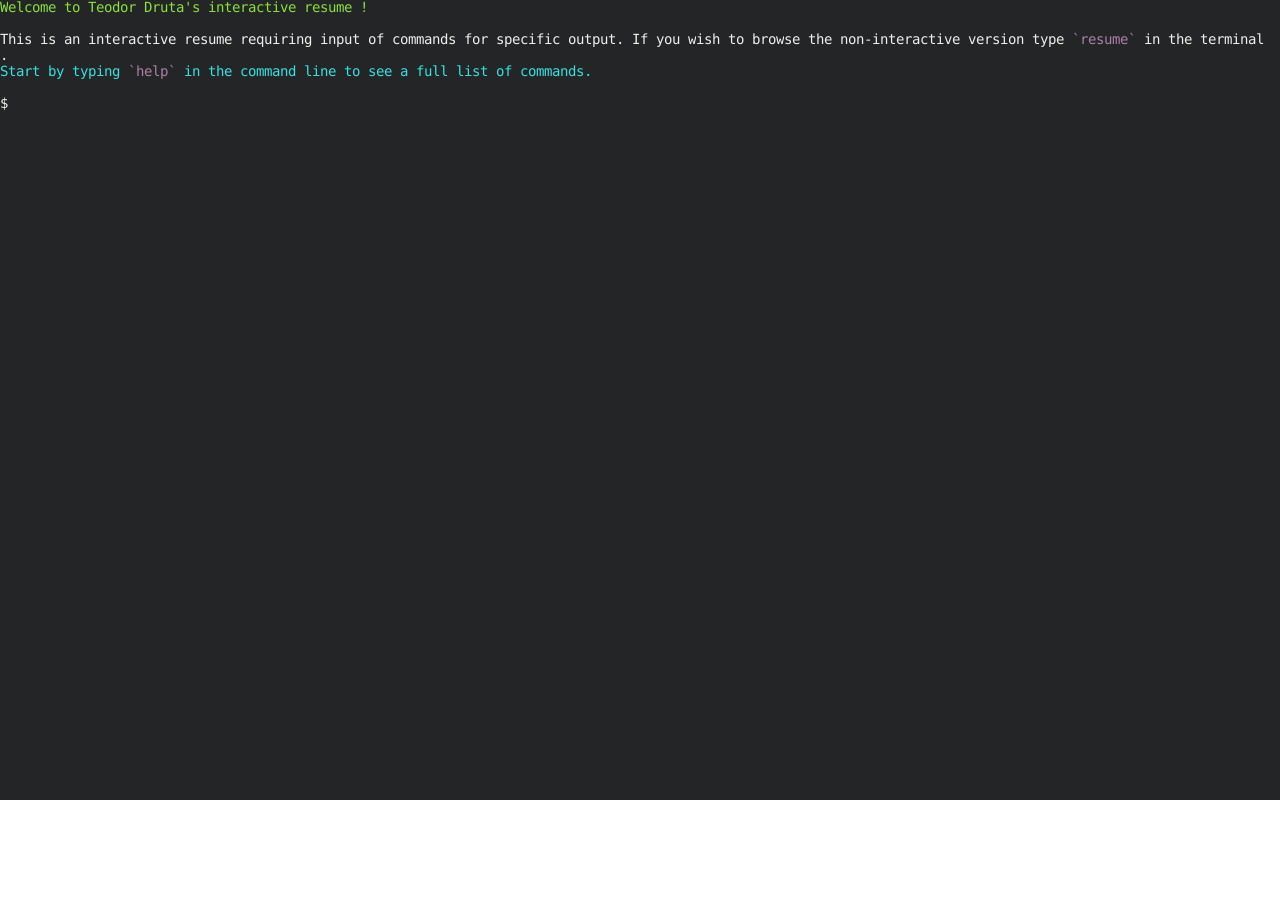
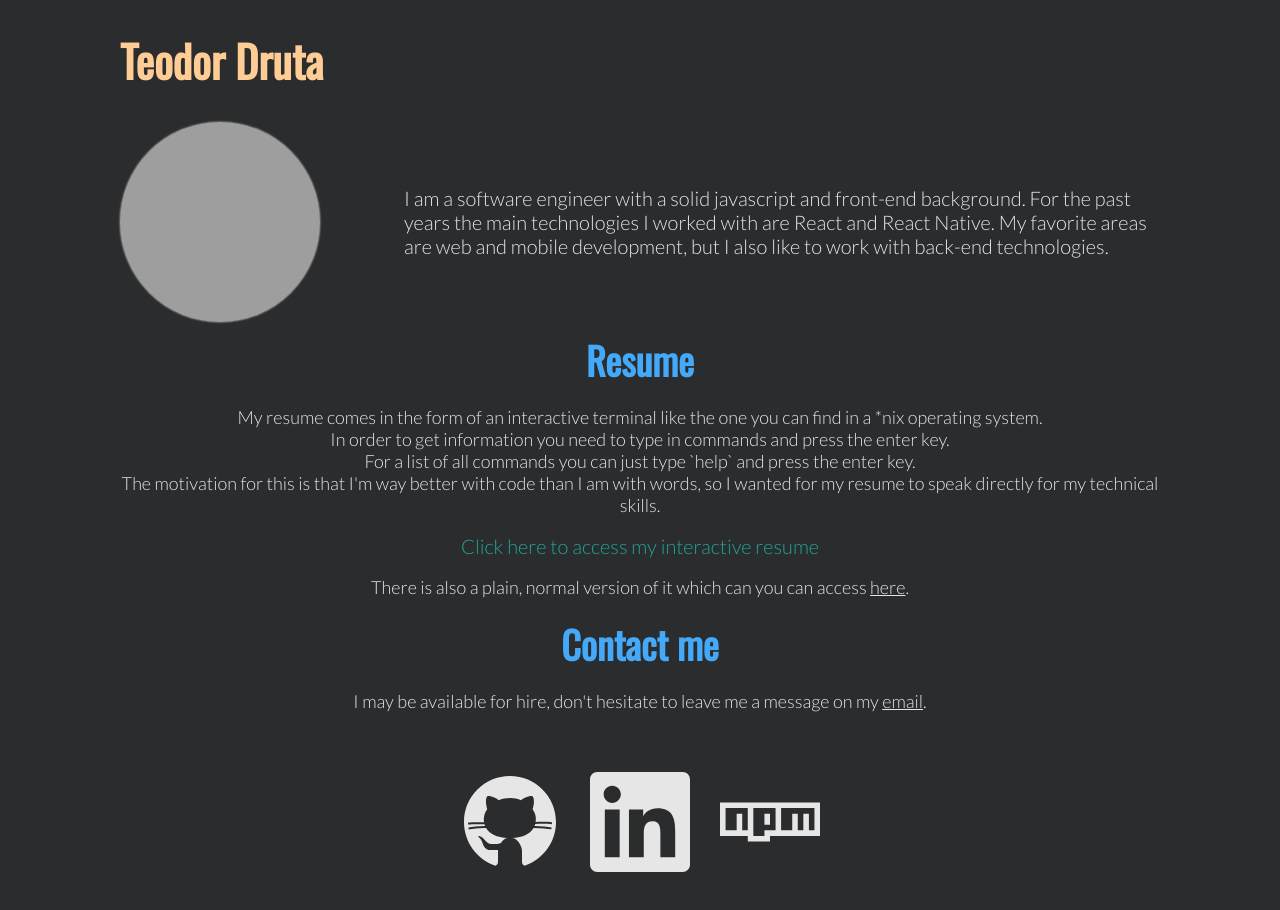
Before and after one commit to teod/teod.github.io, a website: page index.html in a window 1280 px wide. Before the commit the page ends 800 px from the top, so only its background shows below. Drawn offline with nearby package versions, Linux system fonts and the light colour scheme; grey boxes are pictures that could not be loaded.

Commit message:
Created my website

```diff
--- a/index.html
+++ b/index.html
@@ -1,27 +1,116 @@
 <!DOCTYPE html>
-<html>
+<html lang="ko">
   <head>
-    <link rel="stylesheet" href="public/xterm.css" />
-    <link rel="stylesheet" href="public/style.css" />
+    <meta http-equiv="Content-Type" content="text/html; charset=utf-8" />
+    <meta name="description" content="Software Engineer" />
+    <meta name="author" content="Teodor Druta" />
+    <meta
+      name="viewport"
+      content="user-scalable=no, initial-scale=1.0, maximum-scale=1.0, minimum-scale=1.0, width=device-width"
+    />
+    <title>Teodor Druta</title>
+    <link href="website/style.css" rel="stylesheet" />
+    <link href="website/animated-intro.css" rel="stylesheet" />
   </head>
   <body>
-    <div id="terminal"></div>
-    <script src="public/xterm.js"></script>
-    <script src="public/xterm-addon-fit.js"></script>
-    <script>
-      window.FitAddon = FitAddon.FitAddon
-    </script>
-    <script>
-      var request = new XMLHttpRequest()
-      request.overrideMimeType('application/json')
-      request.open('GET', '/resume.json', true)
-      request.onreadystatechange = function () {
-        if (request.readyState === 4 && request.status == '200') {
-          window.resume = JSON.parse(request.responseText)
-        }
-      }
-      request.send(null)
-    </script>
-    <script src="dist/main.js"></script>
+    <div class="animated-intro">
+      <div class="text-top">
+        <div>
+          <span>Hello.</span>
+          <span>I'm Teodor</span>
+        </div>
+      </div>
+      <div class="text-bottom">
+        <div>Software Engineer</div>
+      </div>
+    </div>
+
+    <div class="container">
+      <div class="name">
+        <h1>Teodor Druta</h1>
+      </div>
+
+      <div class="description">
+        <img
+          class="avatar"
+          src="//s.gravatar.com/avatar/238359f5b32e30231080cec9fe31c9a7?s=300"
+        />
+
+        <div class="about">
+          <p></p>
+        </div>
+      </div>
+
+      <div class="resume">
+        <h3>Resume</h3>
+        <p>
+          My resume comes in the form of an interactive terminal like the one
+          you can find in a *nix operating system.<br />
+          In order to get information you need to type in commands and press the
+          enter key.<br />
+          For a list of all commands you can just type `help` and press the
+          enter key.<br />
+          The motivation for this is that I'm way better with code than I am
+          with words, so I wanted for my resume to speak directly for my
+          technical skills.
+        </p>
+        <a href="interactive.html" target="_blank"
+          >Click here to access my interactive resume</a
+        >
+        <p>
+          There is also a plain, normal version of it which can you can access
+          <a class="plain-link" href="resume.html" target="_blank"
+            >here</a
+          >.
+        </p>
+      </div>
+
+      <div class="contact">
+        <h3>Contact me</h3>
+        <p>I may be available for hire, don't hesitate to leave me a message on my <a class="plain-link" href="mailto:teodruta@gmail.com">email</a>.</p>
+      </div>
+
+      <div class="social">
+        <a class="social-item" id="github" href="https://github.com/teod" target="_blank">
+          <svg
+            xmlns="http://www.w3.org/2000/svg"
+            x="0px"
+            y="0px"
+            class="svg"
+            viewBox="0 0 50 50"
+          >
+            <path
+              d="M17.791,46.836C18.502,46.53,19,45.823,19,45v-5.4c0-0.197,0.016-0.402,0.041-0.61C19.027,38.994,19.014,38.997,19,39 c0,0-3,0-3.6,0c-1.5,0-2.8-0.6-3.4-1.8c-0.7-1.3-1-3.5-2.8-4.7C8.9,32.3,9.1,32,9.7,32c0.6,0.1,1.9,0.9,2.7,2c0.9,1.1,1.8,2,3.4,2 c2.487,0,3.82-0.125,4.622-0.555C21.356,34.056,22.649,33,24,33v-0.025c-5.668-0.182-9.289-2.066-10.975-4.975 c-3.665,0.042-6.856,0.405-8.677,0.707c-0.058-0.327-0.108-0.656-0.151-0.987c1.797-0.296,4.843-0.647,8.345-0.714 c-0.112-0.276-0.209-0.559-0.291-0.849c-3.511-0.178-6.541-0.039-8.187,0.097c-0.02-0.332-0.047-0.663-0.051-0.999 c1.649-0.135,4.597-0.27,8.018-0.111c-0.079-0.5-0.13-1.011-0.13-1.543c0-1.7,0.6-3.5,1.7-5c-0.5-1.7-1.2-5.3,0.2-6.6 c2.7,0,4.6,1.3,5.5,2.1C21,13.4,22.9,13,25,13s4,0.4,5.6,1.1c0.9-0.8,2.8-2.1,5.5-2.1c1.5,1.4,0.7,5,0.2,6.6c1.1,1.5,1.7,3.2,1.6,5 c0,0.484-0.045,0.951-0.11,1.409c3.499-0.172,6.527-0.034,8.204,0.102c-0.002,0.337-0.033,0.666-0.051,0.999 c-1.671-0.138-4.775-0.28-8.359-0.089c-0.089,0.336-0.197,0.663-0.325,0.98c3.546,0.046,6.665,0.389,8.548,0.689 c-0.043,0.332-0.093,0.661-0.151,0.987c-1.912-0.306-5.171-0.664-8.879-0.682C35.112,30.873,31.557,32.75,26,32.969V33 c2.6,0,5,3.9,5,6.6V45c0,0.823,0.498,1.53,1.209,1.836C41.37,43.804,48,35.164,48,25C48,12.318,37.683,2,25,2S2,12.318,2,25 C2,35.164,8.63,43.804,17.791,46.836z"
+            ></path>
+          </svg>
+        </a>
+
+        <a class="social-item" id="linkedin" href="https://www.linkedin.com/in/teodor-druta" target="_blank">
+          <svg
+            class="svg"
+            viewBox="0 0 24 24"
+            xmlns="http://www.w3.org/2000/svg"
+          >
+            <path
+              d="M20.447 20.452h-3.554v-5.569c0-1.328-.027-3.037-1.852-3.037-1.853 0-2.136 1.445-2.136 2.939v5.667H9.351V9h3.414v1.561h.046c.477-.9 1.637-1.85 3.37-1.85 3.601 0 4.267 2.37 4.267 5.455v6.286zM5.337 7.433c-1.144 0-2.063-.926-2.063-2.065 0-1.138.92-2.063 2.063-2.063 1.14 0 2.064.925 2.064 2.063 0 1.139-.925 2.065-2.064 2.065zm1.782 13.019H3.555V9h3.564v11.452zM22.225 0H1.771C.792 0 0 .774 0 1.729v20.542C0 23.227.792 24 1.771 24h20.451C23.2 24 24 23.227 24 22.271V1.729C24 .774 23.2 0 22.222 0h.003z"
+            />
+          </svg>
+        </a>
+
+        <a class="social-item" id="npm" href="https://www.npmjs.com/~teod" target="_blank">
+          <svg
+            class="svg"
+            viewBox="0 0 24 24"
+            xmlns="http://www.w3.org/2000/svg"
+          >
+            <path
+              d="M0 7.334v8h6.666v1.332H12v-1.332h12v-8H0zm6.666 6.664H5.334v-4H3.999v4H1.335V8.667h5.331v5.331zm4 0v1.336H8.001V8.667h5.334v5.332h-2.669v-.001zm12.001 0h-1.33v-4h-1.336v4h-1.335v-4h-1.33v4h-2.671V8.667h8.002v5.331zM10.665 10H12v2.667h-1.335V10z"
+            />
+          </svg>
+        </a>
+      </div>
+    </div>
+
+    <script type="text/javascript" src="website/main.js"></script>
   </body>
 </html>
--- a/main.ts
+++ b/main.ts
@@ -86,7 +86,7 @@ const monthNames = [
     name: () => writeFromResume('basics.name'),
     occupation: () => writeFromResume('basics.label'),
     email: () => writeFromResume('basics.email'),
-    summary: () => writeFromResume('basics.summary'),
+    about: () => writeFromResume('basics.summary'),
     location: () => writeFromResume('basics.location.city'),
     work: () => {
       const work = getResumeValue('work')
--- a/resume.json
+++ b/resume.json
@@ -6,7 +6,7 @@
     "email": "teodruta@gmail.com",
     "phone": "",
     "website": "https://teod.github.io",
-    "summary": "I am a software engineer with a solid javascript and front-end background. For the past years the main technologies I worked with are React and React Native. My favorite areas are web and mobile development, but I also like to work occasionaly on back-end technologies.",
+    "summary": "I am a software engineer with a solid javascript and front-end background. For the past years the main technologies I worked with are React and React Native. My favorite areas are web and mobile development, but I also like to work with back-end technologies.",
     "location": {
       "address": "",
       "postalCode": "",
--- /dev/null
+++ b/website/main.js
@@ -0,0 +1,51 @@
+;(function () {
+  const intro = document.querySelector('.animated-intro')
+  const introTextBottom = intro.querySelector('div.text-bottom')
+
+  introTextBottom.addEventListener('animationend', function () {
+    setTimeout(function () {
+      intro.style.transition = 'opacity 400ms ease-in-out'
+      intro.style.opacity = '0'
+      setTimeout(function () {
+        intro.parentNode.removeChild(intro)
+      }, 400)
+
+      const container = document.querySelector('.container')
+
+      container.style.display = 'block'
+    }, 350)
+  })
+
+  // fetch resume json
+  const request = new XMLHttpRequest()
+  request.overrideMimeType('application/json')
+  request.open('GET', '/resume.json', true)
+  request.onreadystatechange = () => {
+    if (request.readyState === 4 && request.status === 200) {
+      const response = JSON.parse(request.responseText)
+
+      console.log(response)
+
+      const aboutParagraph = document.querySelector('.about > p')
+      aboutParagraph.innerHTML = response.basics.summary
+      const profiles = response.basics.profiles
+
+      const githubUrl = profiles.find(profile => profile.network === 'github')
+        .url
+      const linkedinUrl = profiles.find(
+        profile => profile.network === 'LinkedIn',
+      ).url
+      const npmUrl = profiles.find(profile => profile.network === 'npm').url
+
+      const github = document.querySelector('#github')
+      const linkedin = document.querySelector('#linkedin')
+      const npm = document.querySelector('#npm')
+
+      github.setAttribute('href', githubUrl)
+      linkedin.setAttribute('href', linkedinUrl)
+      npm.setAttribute('href', npmUrl)
+    }
+  }
+
+  request.send(null)
+})()
--- /dev/null
+++ b/website/style.css
@@ -0,0 +1,140 @@
+@import url('https://fonts.googleapis.com/css2?family=Oswald&display=swap');
+@import url('https://fonts.googleapis.com/css2?family=Lato:wght@300&display=swap');
+@keyframes translateDown {
+  0% { transform: translate3d(0, -100%, 0); }
+  100% { transform: translate3d(0, 0, 0); }
+}
+
+:root {
+  --name-color: #FFCC95;
+  --light-color: #E6E6E6;
+  --blue-color: #45A9F9;
+}
+
+body {
+  background-color: #2a2c2d;
+}
+
+.container {
+  font-family: 'Lato', sans-serif;
+  animation: translateDown 0.5s;
+  padding: 20px 40px;
+  display: none;
+  max-width: 1040px;
+  margin: 0 auto;
+}
+
+.name h1 {
+  font-family: 'Oswald', sans-serif;
+  color: var(--name-color);
+  font-size: 44px;
+  margin-top: 0px;
+}
+
+.description {
+  display: flex;
+  flex-wrap: wrap;
+  flex-direction: row;
+  align-items: center;
+  justify-content: space-between;
+}
+
+.avatar {
+  border-radius: 100%;
+  width: 200px;
+  height: 200px;
+  box-shadow: 0 0px 2px var(--light-color);
+}
+
+.about {
+  font-size: 20px;
+  color: var(--light-color);
+  flex: 0.9;
+}
+
+.resume {
+  margin: 10px 0;
+  text-align: center;
+}
+
+h3 {
+  margin: 10px 0;
+  font-family: 'Oswald', sans-serif;
+  font-size: 38px;
+  color: var(--blue-color);
+  text-align: center;
+}
+
+.resume p,
+.contact p {
+  font-size: 18px;
+  color: var(--light-color);
+  text-align: center;
+}
+
+.resume > a {
+  color: #19f9d899;
+  font-size: 20px;
+  text-decoration: none;
+}
+
+.resume > a:hover {
+  text-decoration: underline;
+}
+
+.plain-link {
+  font-size: 18px;
+  color: var(--light-color);
+}
+
+.plain-link:hover {
+  color: #19f9d899;
+}
+
+.social {
+  margin-top: 60px;
+  flex-direction: row;
+  display: flex;
+  justify-content: center;
+  align-items: center;
+}
+
+.svg {
+  fill: var(--light-color);
+  height: 100px;
+  width: 100px;
+}
+
+.social-item {
+  cursor: pointer;
+  width: 130px;
+  height: 130px;
+  text-align: center;
+}
+
+.social-item .svg:hover {
+  fill: #3E4250;
+}
+
+@media only screen and (max-width: 520px) {
+  .container {
+    padding: 10px;
+  }
+
+  .description {
+    flex-direction: column;
+    justify-content: center;
+  }
+
+  .about,
+  .name {
+    text-align: center;
+  }
+}
+
+@media only screen and (max-width: 380px) {
+  .social {
+    flex-direction: column;
+    margin-top: 10px;
+  }
+}
```
Also changed, not shown: interactive.html (added, +27 -0 lines), website/animated-intro.css (added, +74 -0 lines), dist/main.js, 1 other file.
